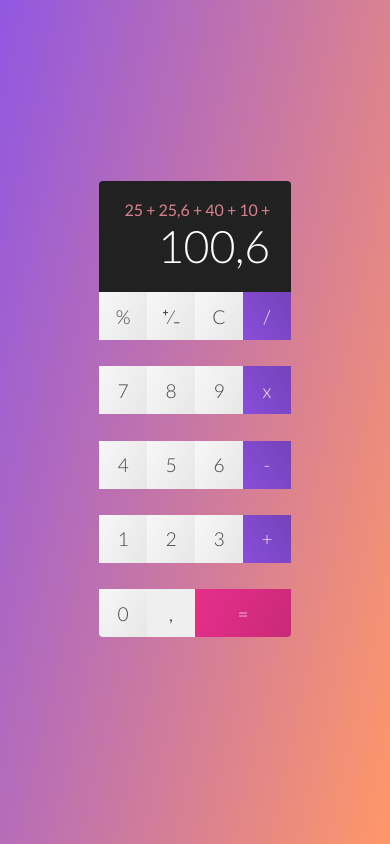
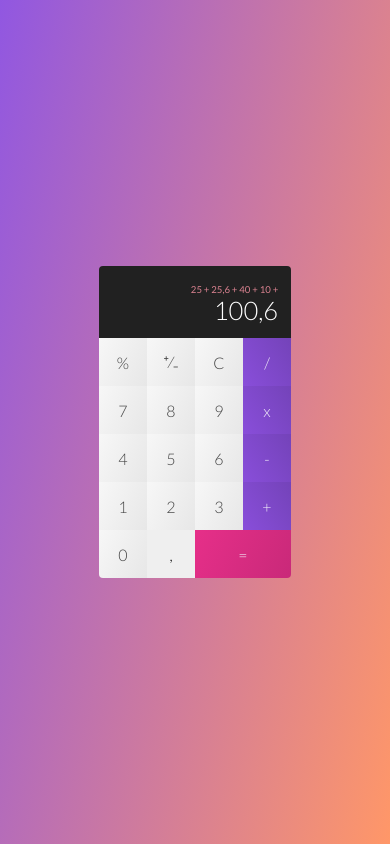
Before and after one commit to PdoubleU/calc_js, a website built with Parcel: page src/index.html in a window 390 px wide. Built offline with nearby package versions, Linux system fonts and the light colour scheme.

Commit message:
[RWD]: increase breaking point from 980 to 1090 px

```diff
--- a/src/styles.scss
+++ b/src/styles.scss
@@ -18,7 +18,7 @@ body {
 button {
   font-family: inherit;
   font-weight: inherit;
-  font-size: $font_medium;
+  font-size: $font_medium_mobile;
   border: 0;
   padding: 0;
   width: 3rem;
@@ -60,21 +60,20 @@ button {
   border-top-left-radius: $calc_border_radius;
   border-top-right-radius: $calc_border_radius;
   background-color: $display_background;
-  padding: 1.2rem 1.3rem;
+  padding: .8rem;
   .current-operand {
     color: $display_font_main;
-    font-size: $font_large;
+    font-size: $font_large_mobile;
   }
   .previous-operand {
     color: $display_font_secondary;
-    font-size: $font_small;
+    font-size: $font_small_mobile;
     font-weight: 400;
   }
 }
 .btn_zero {
   border-bottom-left-radius: $calc_border_radius;
 }
-
 .btn_enter {
   grid-area: enter;
   width: 6rem;
@@ -94,17 +93,25 @@ button {
   background: $background_gradient_violet;
 }
 
-@media (min-width: 980px) {
+@media (min-width: 1090px) {
   .calculator-grid{
     width: 19vmax;
     height: 31vmax;
+    padding: 1.2rem 1.3rem;
+    .current-operand {
+      font-size: $font_large;
+    }
+    .previous-operand {
+      color: $display_font_secondary;
+      font-size: $font_small;
+    }
   }
   button {
     width: 100%;
     height: 100%;
+    font-size: $font_medium;
   }
   .btn_enter {
     width: 100%;
   }
-
 }
--- a/src/variables.scss
+++ b/src/variables.scss
@@ -8,6 +8,12 @@ $shadow_btn_hover: 0 0 1.5px #444444;
 $font-family: Lato, Helvetica;
 $display_font_main: #ffffff;
 $display_font_secondary: #da8290;
+
+//fonts sizes small screens:
+$font_small_mobile: .6rem;
+$font_medium_mobile: 1rem;
+$font_large_mobile: 1.6rem;
+//fonts sizes large screens:
 $font_small: 1rem;
 $font_medium: 1.2rem;
 $font_large: 2.8rem;
```
Also changed, not shown: 2 other files.
